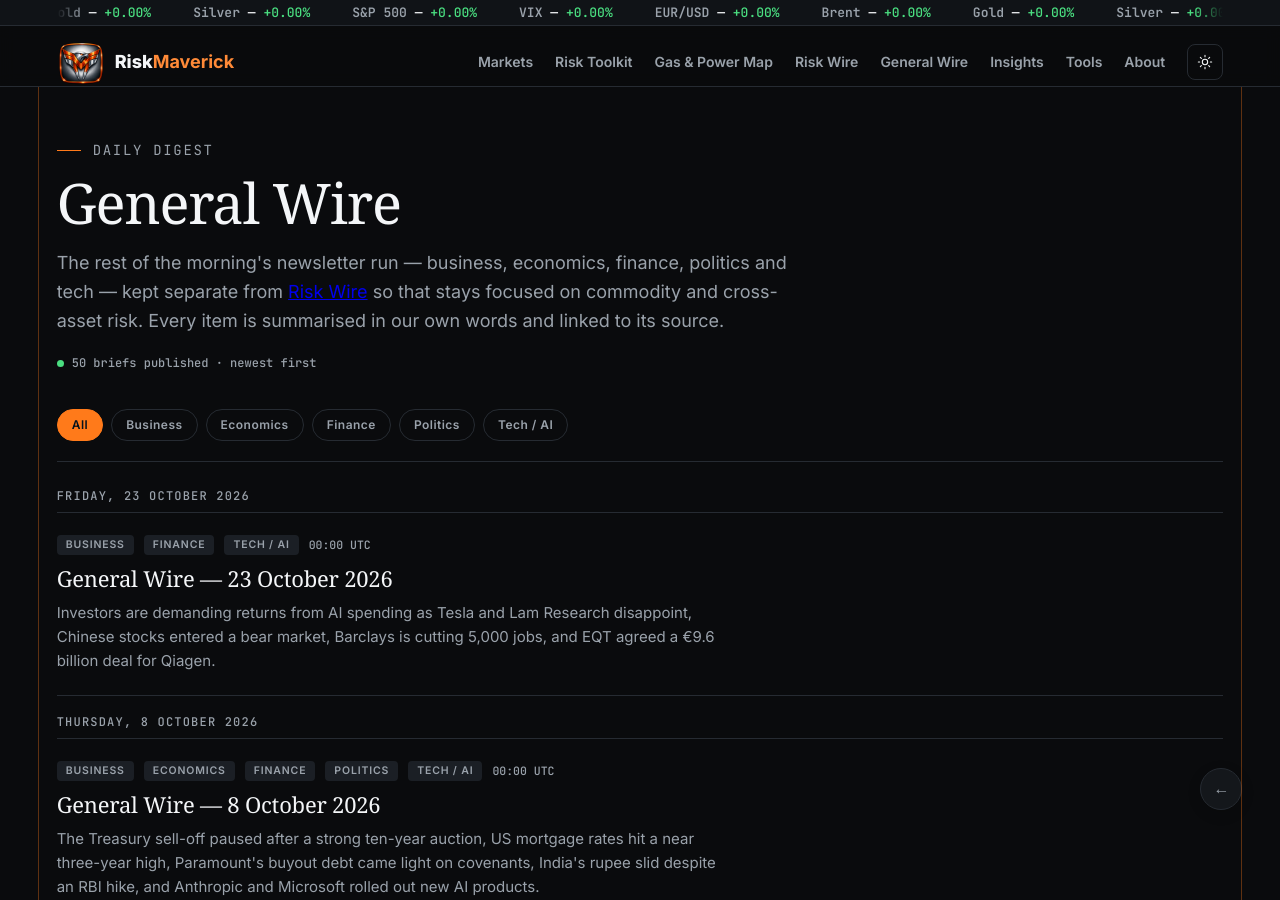
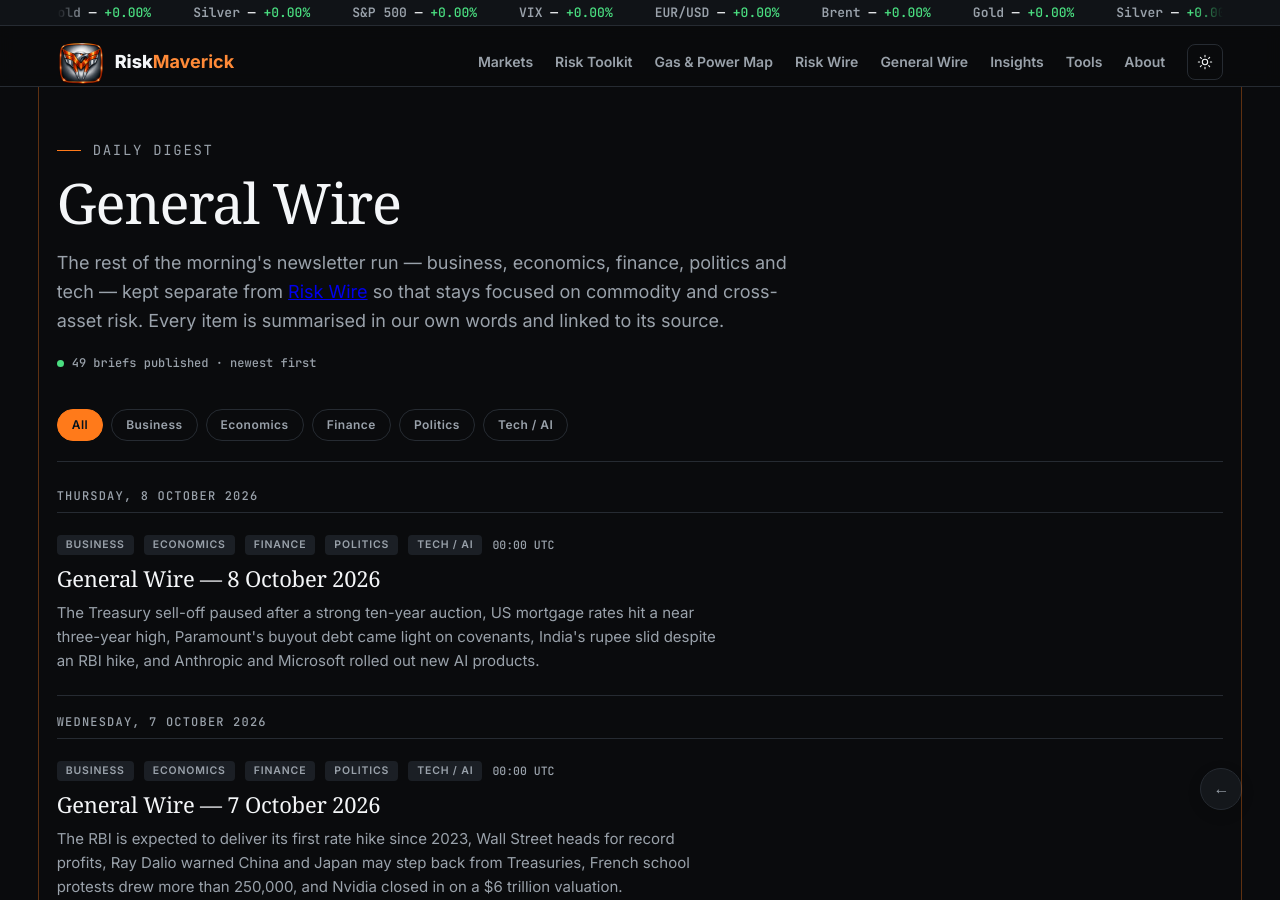
Before and after one commit to maverickrocx/RiskMaverick, a Jekyll site: the page built from general-wire.html, in a window 1280 px wide and 900 px high. Built offline with Jekyll 4.4.1, drawn with Linux system fonts in a browser that asks for light colours; some web fonts are replaced.

Commit message:
Publish Risk Wire only; hold General Wire and marks diff
Co-Authored-By: Claude Sonnet 5.5 <noreply@anthropic.com>
Claude-Session: https://claude.ai/code/session_01FzNb5hR1x6ptKBeiZWVyiz

```diff
--- a/_data/marks.yml
+++ b/_data/marks.yml
@@ -21,9 +21,9 @@ de_da:
   price: "€148.61"
   asof: "22 Oct 2026"
   source: "SMARD"
-  low: "70.0"
-  high: "287.06"
-  points: "96"
+  low: 70.0
+  high: 287.06
+  points: 96
 estr:
   price: "2.440%"
   asof: "21 Oct 2026"
--- a/_general/2026-10-23.md
+++ /dev/null
@@ -1,28 +0,0 @@
----
-title: "General Wire — 23 October 2026"
-date: 2026-10-23
-sectors: [business, finance, tech-ai]
-standfirst: "Investors are demanding returns from AI spending as Tesla and Lam Research disappoint, Chinese stocks entered a bear market, Barclays is cutting 5,000 jobs, and EQT agreed a €9.6 billion deal for Qiagen."
----
-
-## Business {#business}
-
-*Sourced from Bloomberg's Markets Daily.*
-
-**EQT reached a €9.6 billion deal for molecular testing firm Qiagen.** — [Bloomberg](https://www.bloomberg.com/news/articles/2026-10-21/eqt-nears-9-6-billion-deal-for-molecular-testing-firm-qiagen)
-
-## Finance {#finance}
-
-*Sourced from Bloomberg's Markets Daily.*
-
-**Chinese stocks entered a bear market on weak consumption and AI concerns.** — [Bloomberg](https://www.bloomberg.com/news/articles/2026-10-22/china-stocks-set-for-bear-market-as-ai-trade-policy-hopes-fade)
-
-**Barclays is cutting 5,000 jobs, about 5% of headcount, as AI drives cost cutting at banks.** — [Bloomberg](https://www.bloomberg.com/news/articles/2026-10-22/barclays-to-cut-5-000-jobs-as-ai-starts-creating-efficiency)
-
-## Tech / AI {#tech-ai}
-
-*Sourced from Bloomberg's Markets Daily.*
-
-**Tesla pulled back its spending plans and Lam Research's weak guidance sent its shares more than 9% lower, while Meta raised its AI spending outlook.** — [Bloomberg](https://www.bloomberg.com/news/articles/2026-10-21/tesla-s-third-quarter-earnings-beat-wall-street-estimates) · [Bloomberg](https://www.bloomberg.com/news/articles/2026-10-21/meta-boosts-bet-on-ai-with-new-spending-outlook-stock-offering)
-
-**SoftBank has lost half its market value since June on worries over its roughly $65 billion invested in OpenAI.** — [Bloomberg](https://www.bloomberg.com/news/articles/2026-10-22/softbank-market-value-poised-to-halve-from-peak-as-ai-fears-grow)
```
